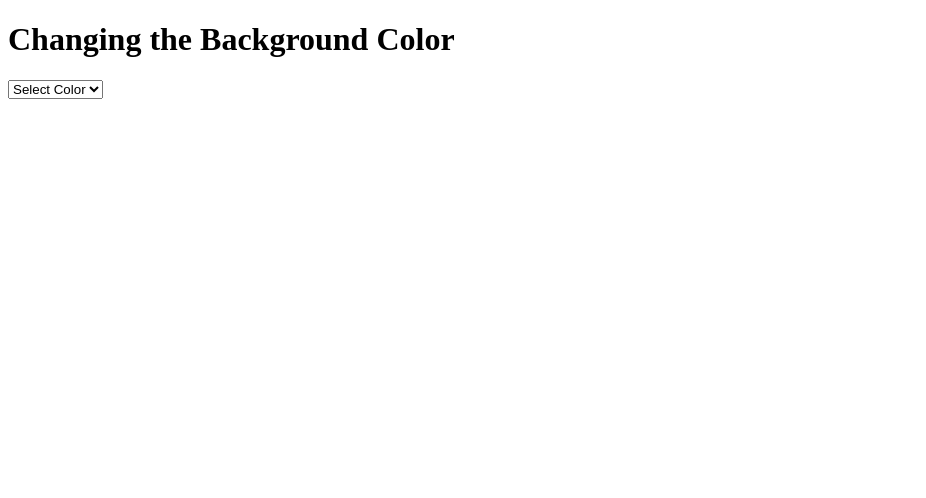
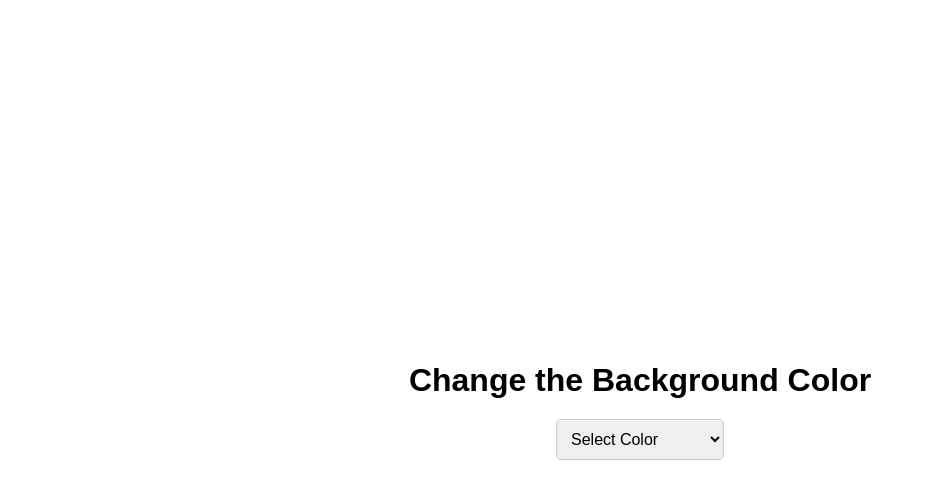
Before and after one commit to Jaydeep23650/changebgcolor, a plain HTML site: page index.html in a window 1280 px wide. Shown: the whole page, without its empty margins (0-926 px from the left). Drawn offline with Linux system fonts and the light colour scheme.

Commit message:
Update index.html

```diff
--- a/index.html
+++ b/index.html
@@ -4,24 +4,97 @@
     <meta charset="UTF-8">
     <meta name="viewport" content="width=device-width, initial-scale=1.0">
     <title>Change Background Color</title>
+    <style>
+        body {
+            display: flex;
+            flex-direction: column;
+            justify-content: center;
+            align-items: center;
+            height: 100vh; /* Full viewport height */
+            margin: 0; /* Remove default margin */
+            font-family: Arial, sans-serif;
+        }
+
+        h1 {
+            margin-bottom: 20px; /* Space between the heading and the select box */
+        }
+
+        select {
+            padding: 10px;
+            font-size: 16px;
+            border-radius: 5px;
+            border: 1px solid #ccc;
+        }
+    </style>
 </head>
 <body>
-  <h1>Changing the Background Color</h1>
-  <select name="colors" id="colors" style="align-items: center;">
+    <h1>Change the Background Color</h1>
+    <select name="colors" id="colors">
         <option value="">Select Color</option>
         <option value="lightcoral">Light Coral</option>
         <option value="lavender">Lavender</option>
-    <option value="hotpink">Hottest Pink</option>
+        <option value="hotpink">Hot Pink</option>
         <option value="gamboge">Gamboge</option>
         <option value="green">Green</option>
         <option value="red">Red</option>
         <option value="black">Black</option>
         <option value="orange">Orange</option>
+        <option value="blue">Blue</option>
+        <option value="yellow">Yellow</option>
+        <option value="purple">Purple</option>
+        <option value="pink">Pink</option>
+        <option value="brown">Brown</option>
+        <option value="cyan">Cyan</option>
+        <option value="magenta">Magenta</option>
+        <option value="teal">Teal</option>
+        <option value="olive">Olive</option>
+        <option value="navy">Navy</option>
+        <option value="maroon">Maroon</option>
+        <option value="lime">Lime</option>
+        <option value="aqua">Aqua</option>
+        <option value="silver">Silver</option>
+        <option value="gray">Gray</option>
+        <option value="indigo">Indigo</option>
+        <option value="violet">Violet</option>
+        <option value="gold">Gold</option>
+        <option value="coral">Coral</option>
+        <option value="salmon">Salmon</option>
+        <option value="tan">Tan</option>
+        <option value="khaki">Khaki</option>
+        <option value="plum">Plum</option>
+        <option value="orchid">Orchid</option>
+        <option value="turquoise">Turquoise</option>
+        <option value="azure">Azure</option>
+        <option value="beige">Beige</option>
+        <option value="mint">Mint</option>
+        <option value="ivory">Ivory</option>
+        <option value="wheat">Wheat</option>
+        <option value="linen">Linen</option>
+        <option value="bisque">Bisque</option>
+        <option value="peachpuff">Peach Puff</option>
+        <option value="snow">Snow</option>
+        <option value="honeydew">Honeydew</option>
+        <option value="moccasin">Moccasin</option>
+        <option value="thistle">Thistle</option>
+        <option value="lavenderblush">Lavender Blush</option>
+        <option value="aliceblue">Alice Blue</option>
+        <option value="ghostwhite">Ghost White</option>
+        <option value="seashell">Seashell</option>
+        <option value="oldlace">Old Lace</option>
+        <option value="floralwhite">Floral White</option>
+        <option value="cornsilk">Cornsilk</option>
+        <option value="papayawhip">Papaya Whip</option>
+        <option value="blanchedalmond">Blanched Almond</option>
+        <option value="antiquewhite">Antique White</option>
+        <option value="mistyrose">Misty Rose</option>
+        <option value="lemonchiffon">Lemon Chiffon</option>
     </select>
+
     <script>
-    let mycolor = document.querySelector('#colors'); // Corrected selector
-    mycolor.addEventListener('change', function() {
-      document.body.style.backgroundColor = mycolor.value;
+        const colorSelect = document.getElementById('colors');
+        colorSelect.addEventListener('change', function() {
+            const selectedColor = colorSelect.value;
+            document.body.style.backgroundColor = selectedColor || 'white';
         });
     </script>
 </body>
```
Lines whose indentation alone changed are shown as unchanged.
